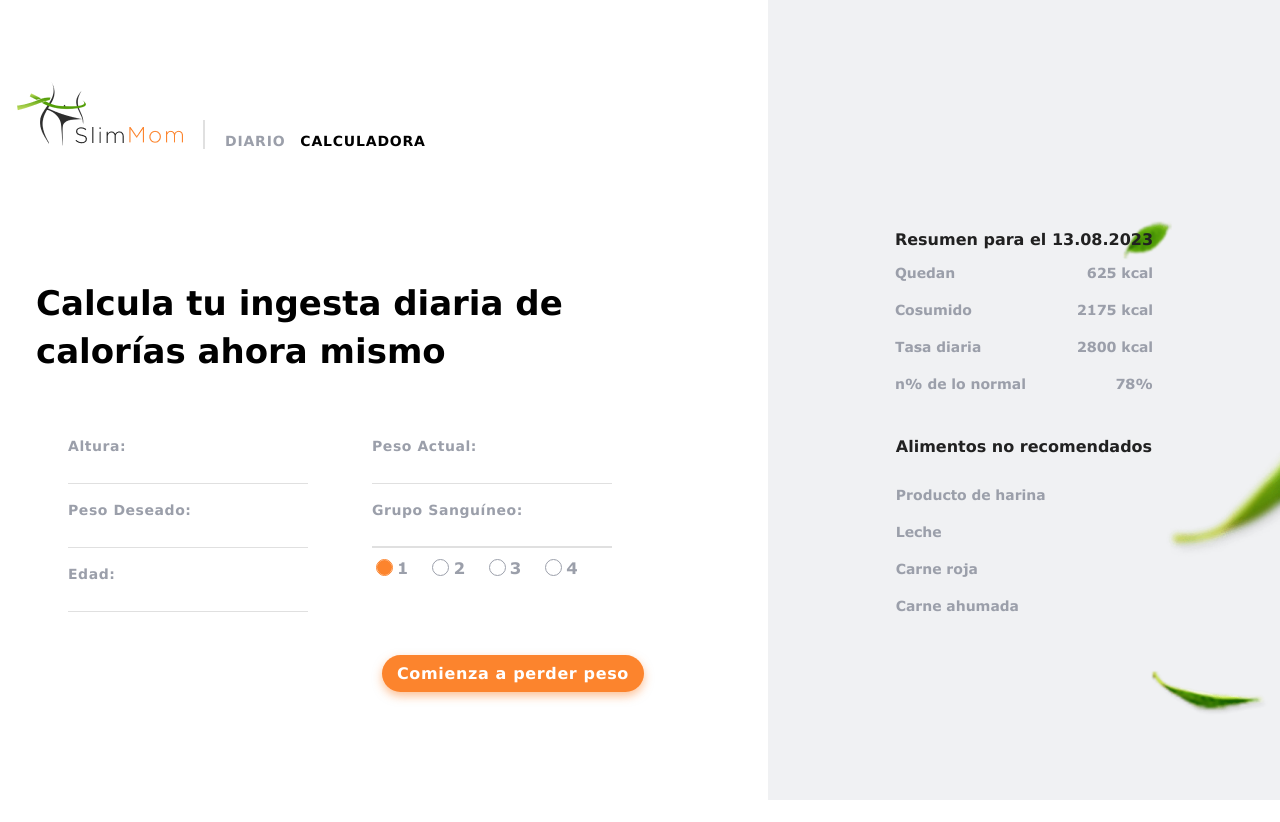
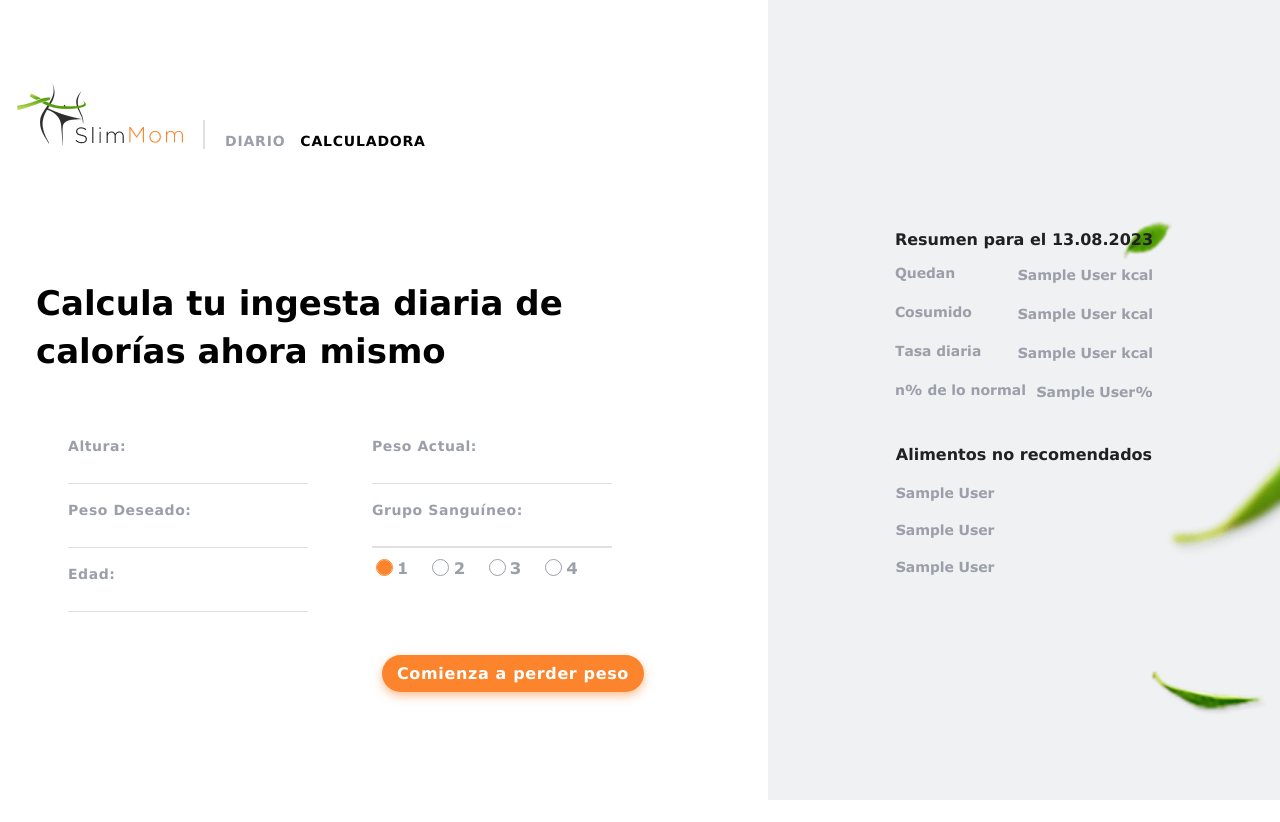
Before and after one commit to Pugli87/project-last_chance, a React (Create React App) app: page /project-last_chance/calculator in a window 1280 px wide. Built offline with nearby package versions, Linux system fonts and the light colour scheme; sample sign-in values are in the browser's storage; the HTML template or start-up script is replaced by a standard one.

Commit message:
info reactive

```diff
--- a/src/components/DateComponent/DateComponent.jsx
+++ b/src/components/DateComponent/DateComponent.jsx
@@ -1,26 +1,47 @@
 import React from 'react';
 import { Container, Title, SubtitleDate, CaloricValue, Li } from './DateStyled';
+import { useSelector } from 'react-redux';
+import Loader from '../../components/Loader/Loader';
 
 const DateComponnet = () => {
+  const user = useSelector(state => state.auth.currentUser);
+  const loading = useSelector(state => state.auth.isLoading);
+
   return (
     <Container>
       <Title>Resumen para el 13.08.2023</Title>
       <ul>
         <Li>
           <SubtitleDate>Quedan</SubtitleDate>
-          <CaloricValue id="missingCalories">625 kcal</CaloricValue>
+          <div>
+            {loading ? <Loader variant='points'/> :
+              <CaloricValue id="missingCalories">{user.name} kcal</CaloricValue>
+            }
+          </div>
         </Li>
         <Li>
           <SubtitleDate>Cosumido</SubtitleDate>
-          <CaloricValue id="caloriesConsumed">2175 kcal</CaloricValue>
+          <div>
+            {loading ? <Loader variant='points'/> :
+              <CaloricValue id="caloriesConsumed">{user.name} kcal</CaloricValue>
+            }
+          </div>
         </Li>
         <Li>
           <SubtitleDate>Tasa diaria</SubtitleDate>
-          <CaloricValue id="totalsCalories">2800 kcal</CaloricValue>
+          <div>
+            {loading ? <Loader variant='points'/> :
+              <CaloricValue id="totalsCalories">{user.name} kcal</CaloricValue>
+            }
+          </div>
         </Li>
         <Li>
           <SubtitleDate>n% de lo normal</SubtitleDate>
-          <CaloricValue id="percentage">78%</CaloricValue>
+          <div>
+            {loading ? <Loader variant='points'/> :
+              <CaloricValue id="percentage">{user.name}%</CaloricValue>
+            }
+          </div>
         </Li>
       </ul>
     </Container>
--- a/src/components/Header/HeaderNavbar/HeaderNavbar.jsx
+++ b/src/components/Header/HeaderNavbar/HeaderNavbar.jsx
@@ -12,7 +12,7 @@ import Modal from '../../Modal/ModalCalculator';
 
 function HeaderNavbar() {
   const { isDesktop, isMobile } = useDeviceDetect();
-  const user = useSelector(state => state.auth.userInfo);
+  const user = useSelector(state => state.auth.currentUser);
   const token = useSelector(state => state.auth.token);
   const dispatch = useDispatch();
   const [showModal, setShowModal] = useState(false);
--- a/src/components/ListnotFood/FoodStyled.js
+++ b/src/components/ListnotFood/FoodStyled.js
@@ -18,14 +18,19 @@ export const Textfood = styled.h2`
   font-size: 16px;
   color: #212121;
   font-family: verdana;
-  margin-bottom: 10px;
+  margin-bottom: 20px;
 `;
+
+export const Wrapper = styled.div`
+  display: flex;
+  flex-direction: column;
+  gap: 20px;
+`
 
 export const Constant = styled.span`
   font-size: 14px;
   color: #9b9faa;
   font-family: verdana;
-  padding-top: 20px;
   display: flex;
   flex-direction: column;
   text-align: left;
--- a/src/components/ListnotFood/ListnotFood.jsx
+++ b/src/components/ListnotFood/ListnotFood.jsx
@@ -1,21 +1,29 @@
 import React from 'react';
-import { Container, Textfood, Constant } from './FoodStyled';
+import { Container, Textfood, Constant, Wrapper } from './FoodStyled';
+import { useSelector } from 'react-redux';
+import Loader from '../../components/Loader/Loader';
 
 const ListNotFood = () => {
-  const alimentosNoRecomendados = [
-    'Producto de harina',
-    'Leche',
-    'Carne roja',
-    'Carne ahumada',
-  ];
+  const user = useSelector(state => state.auth.currentUser);
+  const loading = useSelector(state => state.auth.isLoading);
+
+  const FoodsNotRecommended = [
+    user,
+    user,
+    user,
+  ]
 
   return (
     <Container>
       <Textfood>Alimentos no recomendados</Textfood>
 
-      {alimentosNoRecomendados.map((alimento, index) => (
-        <Constant key={index}>{alimento}</Constant>
-      ))}
+      <Wrapper>
+      {FoodsNotRecommended.map((food, index) => (
+          <>
+            {loading ? <Loader key={index} variant='points'/> : <Constant key={index}>{food.name}</Constant>}
+          </>
+          ))}
+        </Wrapper>
     </Container>
   );
 };
--- a/src/components/Loader/_Loader.scss
+++ b/src/components/Loader/_Loader.scss
@@ -4,6 +4,7 @@
     &__points {
         width: 12px;
         height: 12px;
+        display: flex;
         border-radius: 50%;
         background-color: gray;
         box-shadow: 20px 0 gray, -20px 0 gray;
--- a/src/redux/slimSlice.js
+++ b/src/redux/slimSlice.js
@@ -8,7 +8,8 @@ import {
 } from './thunks';
 
 const initialState = {
-  userInfo: JSON.parse(localStorage.getItem('currentUser')) || {},
+  userInfo: {},
+  currentUser: JSON.parse(localStorage.getItem('userCurrent')) || {},
   token: localStorage.getItem('token') || '',
   products: [],
   isLoading: false,
@@ -33,7 +34,8 @@ export const slimSlice = createSlice({
       })
       .addCase(loginUser.fulfilled, (state, action) => {
         state.token = action.payload.token;
-        state.userInfo = action.payload.currentUser;
+        state.userInfo = action.payload.userData;
+        state.currentUser = action.payload.currentUser;
         localStorage.setItem('token', action.payload.token);
         state.isLoading = false;
       })
--- a/src/redux/thunks.js
+++ b/src/redux/thunks.js
@@ -1,28 +1,36 @@
 import { createAsyncThunk } from '@reduxjs/toolkit';
+import { Notify } from 'notiflix/build/notiflix-notify-aio';
 import axios from 'axios';
 
 const baseUrl = 'https://slim-mom-backend.up.railway.app/api/users';
 const baseUrlproducts = 'https://slim-mom-backend.up.railway.app/api';
 
-// const fecthCurrentUser = async token => {
-//   try {
-//     const response = await axios.get(`${baseUrl}/current`, {
-//       headers: {
-//         Authorization: `Bearer ${token}`,
-//       },
-//     });
+const fecthCurrentUser = async token => {
+  try {
+    // const response = await axios.get(`${baseUrl}/current`, {
+    //   headers: {
+    //     Authorization: `Bearer ${token}`,
+    //   },
+    // });
+    const userInfo = {
+      email: 'byron2@gmail.com',
+      password: '1234',
+    }
 
-//     return response.data.result;
-//   } catch (e) {
-//     return Notify.failure(e, {
-//       backOverlay: true,
-//       fontSize: '16px',
-//       fontFamily: 'Verdana',
-//       cssAnimationStyle: 'from-right',
-//       timeout: 800,
-//     });
-//   }
-// };
+    const response = await axios.post(`${baseUrl}/login`, userInfo);
+
+    return response.data.isUser;
+
+  } catch (e) {
+    return Notify.failure(e, {
+      backOverlay: true,
+      fontSize: '16px',
+      fontFamily: 'Verdana',
+      cssAnimationStyle: 'from-right',
+      timeout: 800,
+    });
+  }
+};
 
 export const loginUser = createAsyncThunk(
   'auth/loginUser',
@@ -38,13 +46,14 @@ export const loginUser = createAsyncThunk(
 
       const token = response.data.token;
 
-      console.log(response.data.isUser);
+      const currentUser = await fecthCurrentUser(token)
 
-      localStorage.setItem('currentUser', JSON.stringify(response.data.isUser));
+      localStorage.setItem('userCurrent', JSON.stringify(currentUser));
 
       return {
         token,
-        currentUser: response.data.isUser,
+        currentUser,
+        userData: response.data.isUser,
       };
     } catch (e) {
       return thunkAPI.rejectWithValue(e.response.data.message);
@@ -99,7 +108,7 @@ export const logOutUser = createAsyncThunk(
       });
 
       localStorage.removeItem('token');
-      localStorage.removeItem('currentUser');
+      localStorage.removeItem('userCurrent');
 
       return response.data;
     } catch (e) {
```
